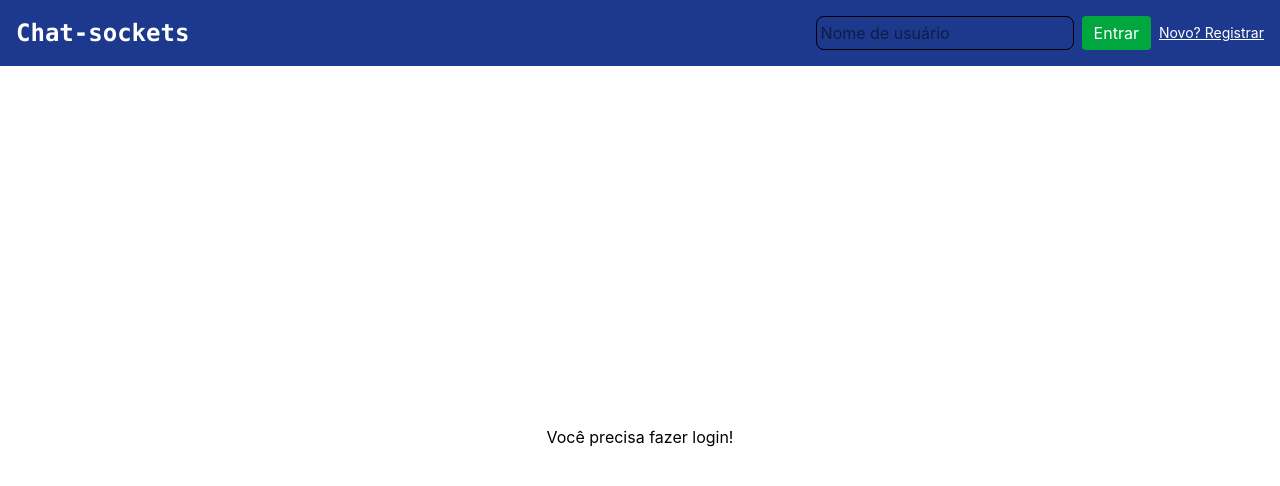
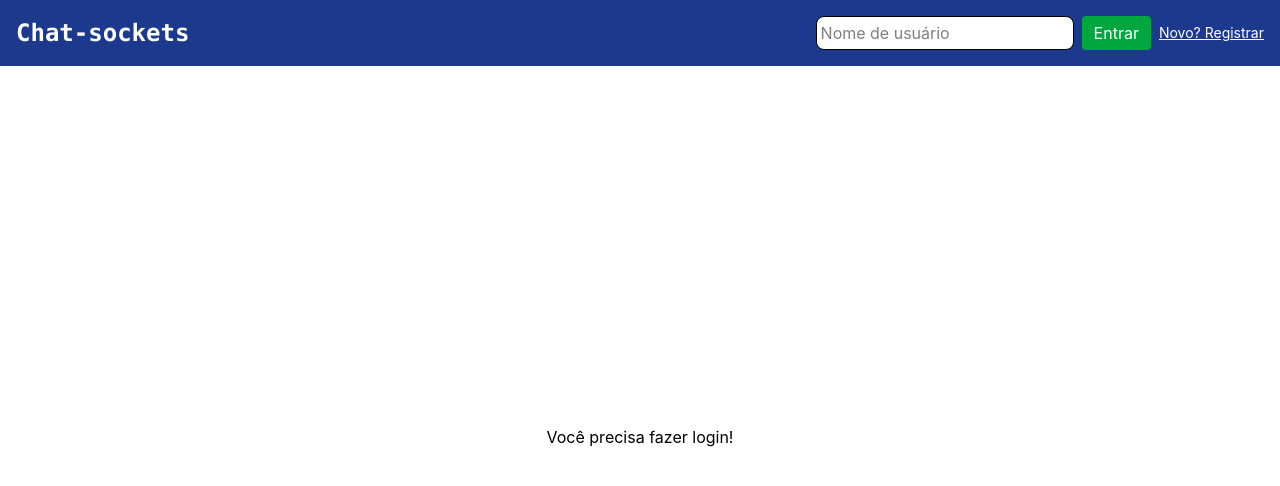
Before and after one commit to Daviv22/chat-sockets, a React (Vite) app in the folder client/: page / in a window 1280 px wide. Shown: the top 486 px of the page. Built offline with nearby package versions, Linux system fonts and the light colour scheme; no server answers.

Commit message:
Corrige erros

```diff
--- a/client/src/components/AuthContext.jsx
+++ b/client/src/components/AuthContext.jsx
@@ -32,8 +32,6 @@ export const AuthProvider = ({ children }) => {
                 } else if (data.text === 'Usuário saiu.') {
                     setUsername('');
                     setIsLoggedIn(false);
-                    setGroups([]);
-                    setMessages([]);
                     setGroups([]);
                 } else if (data.group) {
                     // Confirmação de entrada ou criação de grupo
--- a/client/src/components/RegAndLogin.jsx
+++ b/client/src/components/RegAndLogin.jsx
@@ -18,7 +18,7 @@ export default function RegAndLogin() {
             {!isLoggedIn ? (
                 <div className="flex gap-2">
                     <input
-                        className="border rounded-lg p-1 text-black"
+                        className="border rounded-lg p-1 bg-white text-black "
                         placeholder="Nome de usuário"
                         value={username}
                         onChange={(e) => setUsername(e.target.value)}
```
Also changed, not shown: 1 other file (tests, documents, lock files or other folders).
